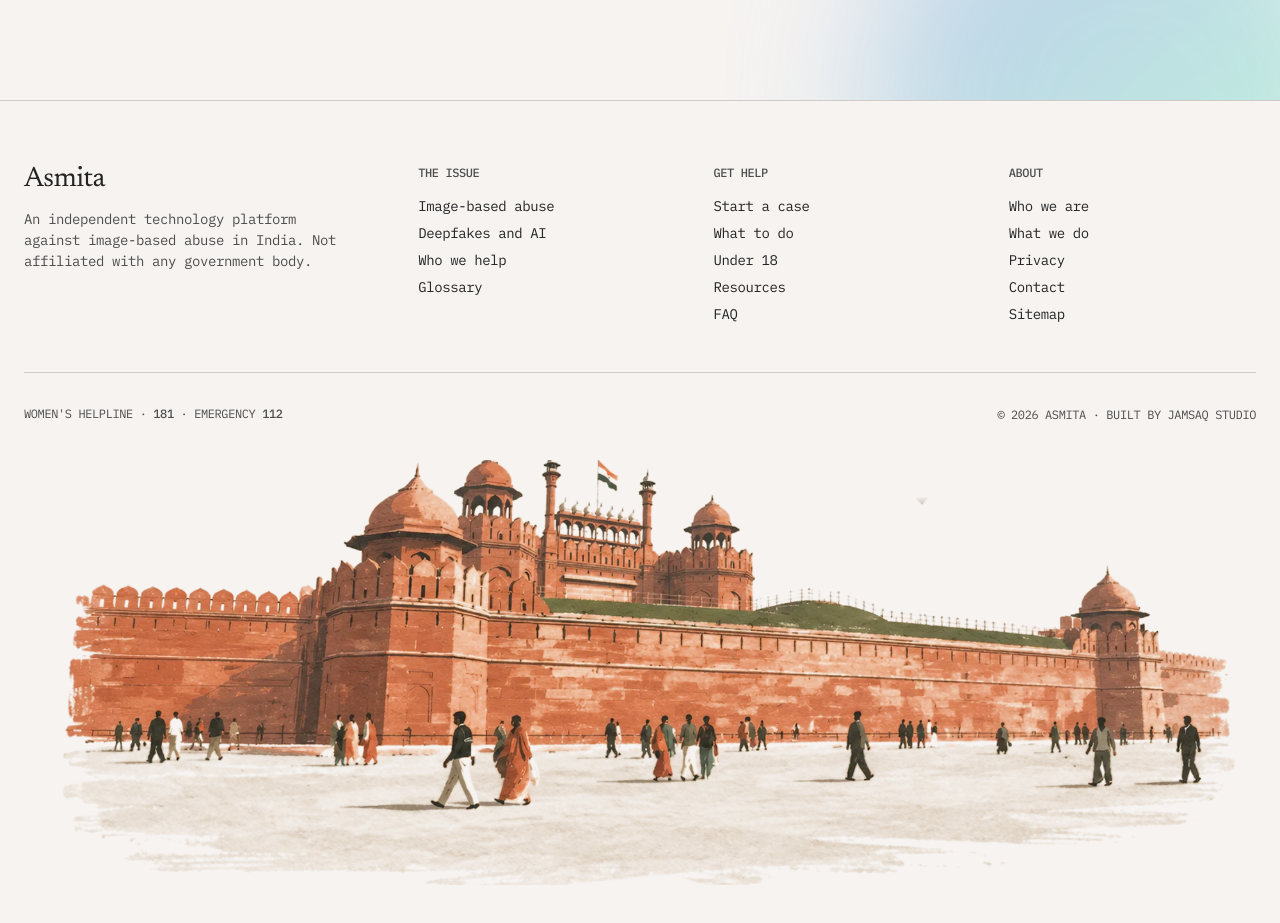
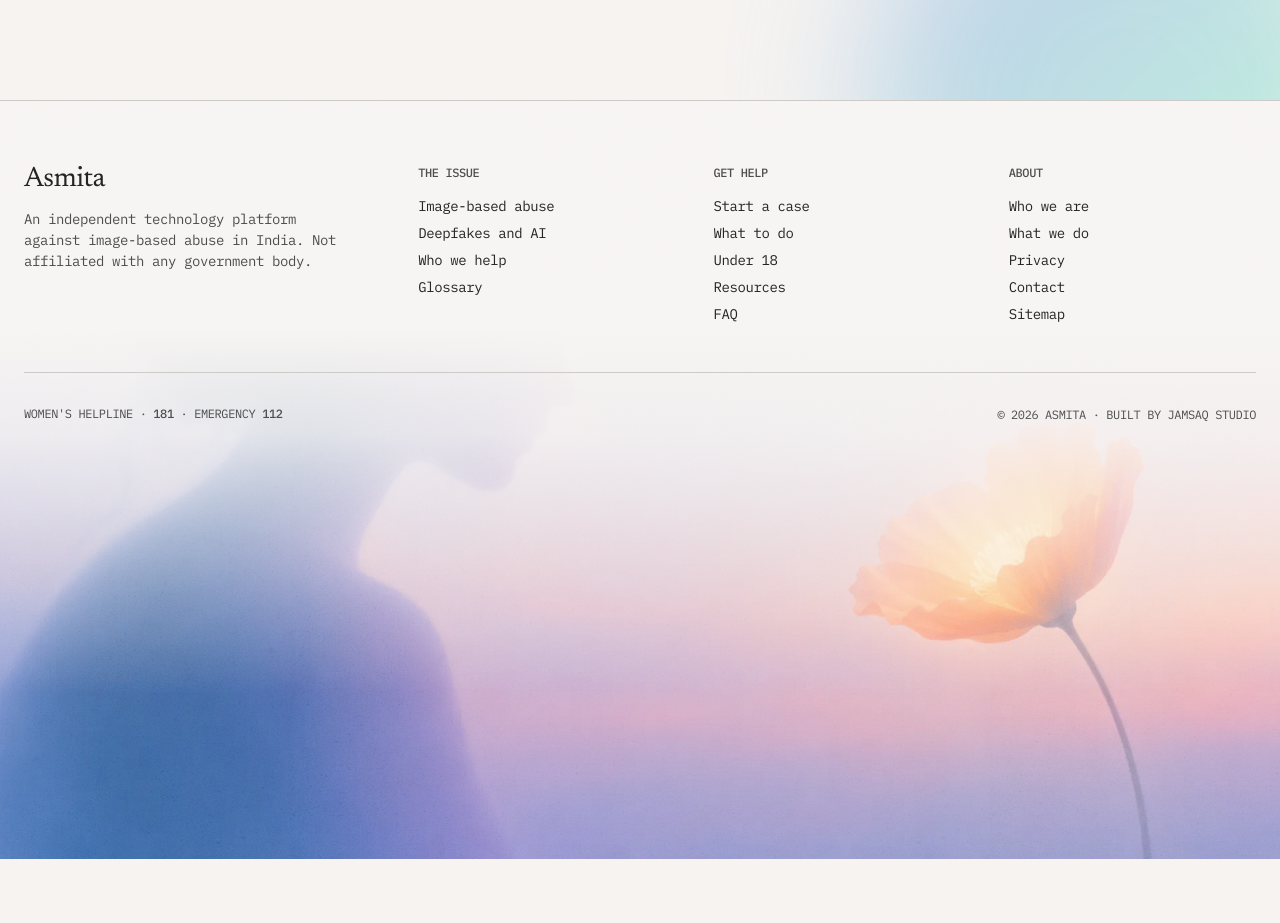
Before and after one commit to saquibreja7-hash/Asmita, a Next.js app in the folder asmita/: page / in a window 1280 px wide. Shown: the part 4341-5264 px from the top of the page. After the commit the page ends 5241 px from the top, so only its background shows below. Built offline with nearby package versions, Linux system fonts and the light colour scheme; no server answers.

Commit message:
footer: poppy image kept intact, parchment dissolve with heavy grain
Co-Authored-By: Claude Fable 5.1 <noreply@anthropic.com>

```diff
--- a/asmita/src/app/globals.css
+++ b/asmita/src/app/globals.css
@@ -1103,24 +1103,45 @@ html[lang="hi"] .support-bar { text-transform: none; letter-spacing: 0; }
   z-index: 1;
   overflow: hidden;
   color: var(--color-off-black);
-  padding: 64px 0 clamp(300px, 36vw, 560px);
+  padding: 64px 0 clamp(300px, 34vw, 520px);
   font-size: 14px;
   border-top: 1px solid var(--color-ash);
   background-color: var(--color-parchment);
-  /* Cutout illustration rises from the bottom edge, full width. Shifted down a
-     little so the foreground crops and the skyline and canopy stay in frame. */
-  background-image: url("/images/footer-bg.webp");
-  background-repeat: no-repeat;
-  background-size: 100% auto;
-  background-position: center calc(100% + 4vw);
+  /* Parchment dissolves into the full-bleed image beneath the bottom bar */
+  background-image:
+    linear-gradient(
+      180deg,
+      #f6f3f1 0%,
+      #f6f3f1 30%,
+      rgba(246, 243, 241, 0.85) 44%,
+      rgba(246, 243, 241, 0.45) 58%,
+      rgba(246, 243, 241, 0) 78%
+    ),
+    url("/images/footer-bg.webp");
+  background-repeat: no-repeat, no-repeat;
+  background-size: 100% 100%, cover;
+  background-position: top, center bottom;
+}
+
+/* Heavy film grain over the whole footer, as in the reference */
+.site-footer::after {
+  content: "";
+  position: absolute;
+  inset: 0;
+  pointer-events: none;
+  background: url("/images/textures/grain-big.jpg") center / 700px auto repeat;
+  opacity: 0.5;
+  mix-blend-mode: soft-light;
 }
 
 @media (max-width: 720px) {
   .site-footer {
-    background-image: url("/images/footer-bg-sm.webp");
-    background-size: 170% auto;
-    background-position: center calc(100% + 4vw);
-    padding-bottom: 260px;
+    background-image:
+      linear-gradient(180deg, #f6f3f1 0%, #f6f3f1 62%, rgba(246, 243, 241, 0.5) 78%, rgba(246, 243, 241, 0) 94%),
+      url("/images/footer-bg-sm.webp");
+    background-size: 100% 100%, cover;
+    background-position: top, 70% bottom;
+    padding-bottom: 300px;
   }
 }
 
```
Also changed, not shown: asmita/public/images/footer-bg-sm.webp, asmita/public/images/footer-bg.webp.
